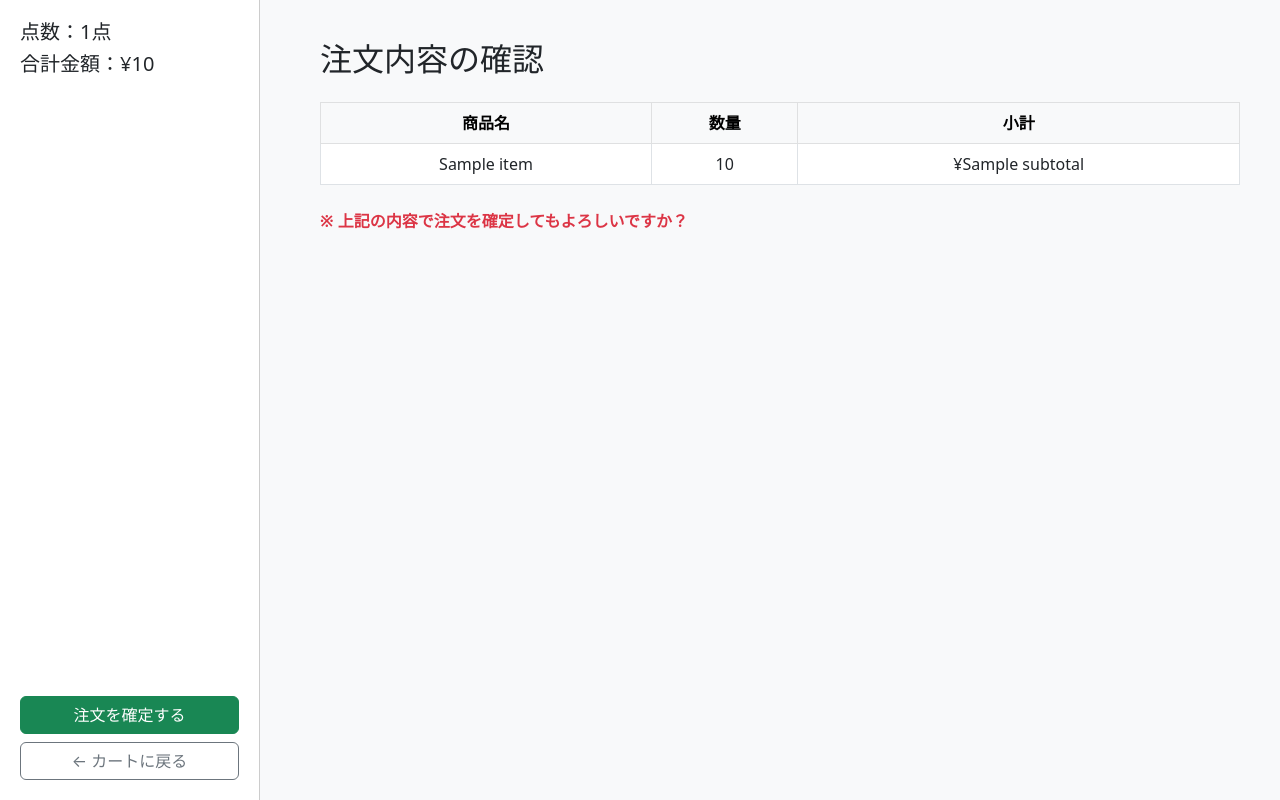
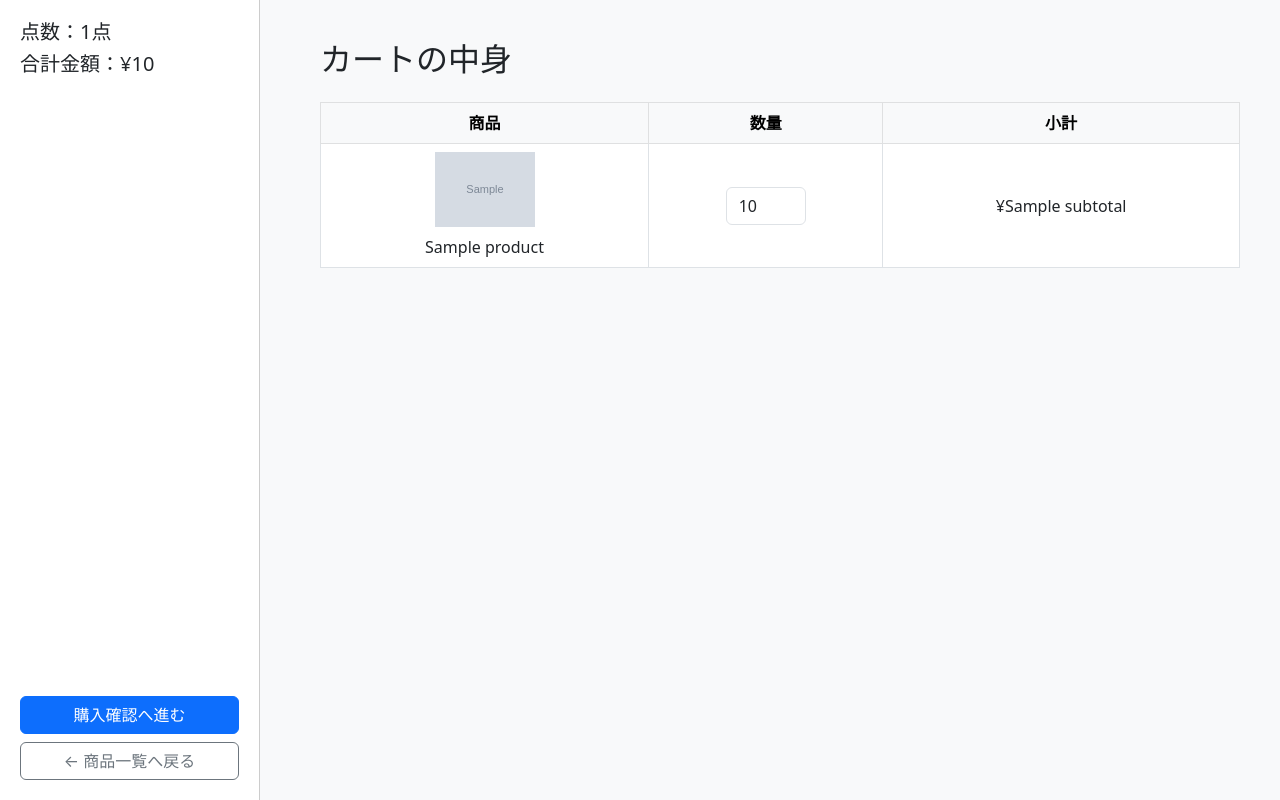
Before and after one commit to Tos0301/experiment-site, a Flask app: template templates/cart.html in a window 1280 px wide. Run offline with Flask 3, Linux system fonts and the light colour scheme; the template is opened without the code that fills it: most values are stand-ins (such as "Sample title", 1, 10 or a date in 2020); grey boxes marked "Sample" are stand-in pictures.

Commit message:
Fix the html and python

```diff
--- a/app.py
+++ b/app.py
@@ -94,7 +94,8 @@ def add_to_cart():
     cart[product_id] = cart.get(product_id, 0) + quantity
     session["cart"] = cart
     log_action("カートに追加", page="詳細")
-    return redirect(url_for("cart"))
+    return "", 204  # ✅ 非同期対応：空の成功レスポンス
+
 
 @app.route('/cart', methods=['GET', 'POST'])
 def cart():
--- a/templates/cart.html
+++ b/templates/cart.html
@@ -2,7 +2,7 @@
 <html lang="ja">
 <head>
     <meta charset="UTF-8">
-    <title>注文内容の確認</title>
+    <title>カートの中身</title>
     <link href="https://cdn.jsdelivr.net/npm/bootstrap@5.3.0/dist/css/bootstrap.min.css" rel="stylesheet">
     <style>
         .fixed-sidebar {
@@ -25,58 +25,66 @@
             padding: 40px;
         }
 
-        .table th, .table td {
-            vertical-align: middle;
+        .product-img {
+            max-width: 100px;
         }
 
-        .action-buttons button {
-            width: 100%;
+        .quantity-input {
+            width: 80px;
+            margin: auto;
         }
     </style>
 </head>
 <body class="bg-light">
 
-<!-- 左カラム：点数・合計・操作 -->
+<!-- 左カラム -->
 <div class="fixed-sidebar">
     <div>
         <h5>点数：{{ cart_count }}点</h5>
         <h5>合計金額：¥{{ total }}</h5>
     </div>
-    <div class="action-buttons">
-        <!-- ✅ 修正：注文確定は /complete に送信 -->
-        <form method="POST" action="{{ url_for('complete') }}">
-            <button type="submit" class="btn btn-success mb-2">注文を確定する</button>
+    <div>
+        <form method="GET" action="{{ url_for('confirm') }}">
+            <button type="submit" class="btn btn-primary w-100 mb-2">購入確認へ進む</button>
         </form>
-        <form method="POST" action="{{ url_for('back_to_cart') }}">
-            <button type="submit" class="btn btn-outline-secondary">← カートに戻る</button>
+        <form method="POST" action="{{ url_for('back_to_index') }}">
+            <button type="submit" class="btn btn-outline-secondary w-100">← 商品一覧へ戻る</button>
         </form>
     </div>
 </div>
 
-<!-- 右カラム：確認内容 -->
+<!-- 右側メイン -->
 <div class="main-content">
-    <h2 class="mb-4">注文内容の確認</h2>
+    <h2 class="mb-4">カートの中身</h2>
 
-    <table class="table table-bordered text-center">
-        <thead class="table-light">
+    <table class="table table-bordered align-middle">
+        <thead class="table-light text-center">
             <tr>
-                <th>商品名</th>
+                <th>商品</th>
                 <th>数量</th>
                 <th>小計</th>
             </tr>
         </thead>
         <tbody>
             {% for item in cart_items %}
-                <tr>
-                    <td>{{ item.name }}</td>
-                    <td>{{ item.quantity }}</td>
-                    <td>¥{{ item.subtotal }}</td>
-                </tr>
+            <tr>
+                <td class="text-center">
+                    <img src="{{ url_for('static', filename='images/' + item.product.image) }}"
+                         alt="{{ item.product.name }}" class="img-fluid product-img">
+                    <div class="mt-2">{{ item.product.name }}</div>
+                </td>
+                <td class="text-center">
+                    <form method="POST" action="{{ url_for('update_quantity') }}">
+                        <input type="hidden" name="product_id" value="{{ item.product.id }}">
+                        <input type="number" name="quantity" value="{{ item.quantity }}"
+                               min="0" onchange="this.form.submit()" class="form-control quantity-input">
+                    </form>
+                </td>
+                <td class="text-center">¥{{ item.subtotal }}</td>
+            </tr>
             {% endfor %}
         </tbody>
     </table>
-
-    <p class="mt-4 text-danger fw-bold">※ 上記の内容で注文を確定してもよろしいですか？</p>
 </div>
 
 </body>
```
Also changed, not shown: templates/product.html (+27 -4 lines).
